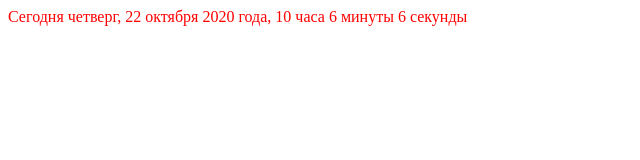
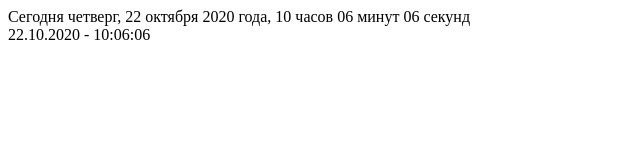
Before and after one commit to SltyBr/Practice_js15.0, a plain HTML site: page index.html in a window 1280 px wide. Shown: the whole page, without its empty margins (0-640 px from the left). Drawn offline with Linux system fonts and the light colour scheme.

Commit message:
update script.js

```diff
--- a/index.html
+++ b/index.html
@@ -7,6 +7,7 @@
 </head>
 <body>
   <div class="date"></div>
+  <div class="dateFirst"></div>
   <script src="script.js"></script>
 </body>
 </html>
--- a/script.js
+++ b/script.js
@@ -1,6 +1,8 @@
 'use strict';
 
-const dateTime = document.querySelector('.date');
+const dateTime = document.querySelector('.date'),
+      dateFirst = document.querySelector('.dateFirst');
+
 
 let now = new Date(),
     year = now.getFullYear(),
@@ -13,7 +15,6 @@ let now = new Date(),
     curMonth,
     curDay;
 
-console.log(now.getDate());
 
 switch (month)
 {
@@ -42,10 +43,43 @@ switch (day)
     case 6: curDay= 'суббота'; break;
 }
 
-dateTime.innerHTML = 'Сегодня ' + curDay + ', ' + date + ' ' + curMonth + ' ' + year + ' года, ' +  hour + ' часа ' + minute +  ' минуты ' + second + ' секунды';
+let nameHour = (hour == 1) ? 'час':
+    (hour < 5) ? 'часа':
+    'часов';
 
-dateTime.style.color = 'red';
+function zeroFirst(day){
+    if (day < 10) {
+      day = '0' + day;
+    }
 
-if (day < 10) {
-    console.log('0' + day + ':' + month + ':' +year);
+    if (month < 10) {
+        month = '0' + month;
+    }
+
+    if (hour < 10) {
+      hour = '0' + hour;
+    }
+
+    if (minute < 10) {
+      minute = '0' + minute;
+    }
+
+    if (second < 10) {
+      second = '0' + second;
+    }
 }
+
+zeroFirst();
+
+dateTime.innerHTML = 'Сегодня ' + curDay + ', ' + date + ' ' + curMonth + ' ' + year + ' года, ' +  hour + ' ' + nameHour + ' ' + minute +  ' минут ' + second + ' секунд';
+
+let newDate;
+
+let counter = 1;
+function dateRefresh(){
+  newDate = date + '.' + (+month + 1) + '.' + year + ' - ' + hour + ':' + minute + ':' + second;
+  dateFirst.innerHTML = newDate;
+}
+dateRefresh();
+
+setInterval(dateRefresh, 1000);
```
